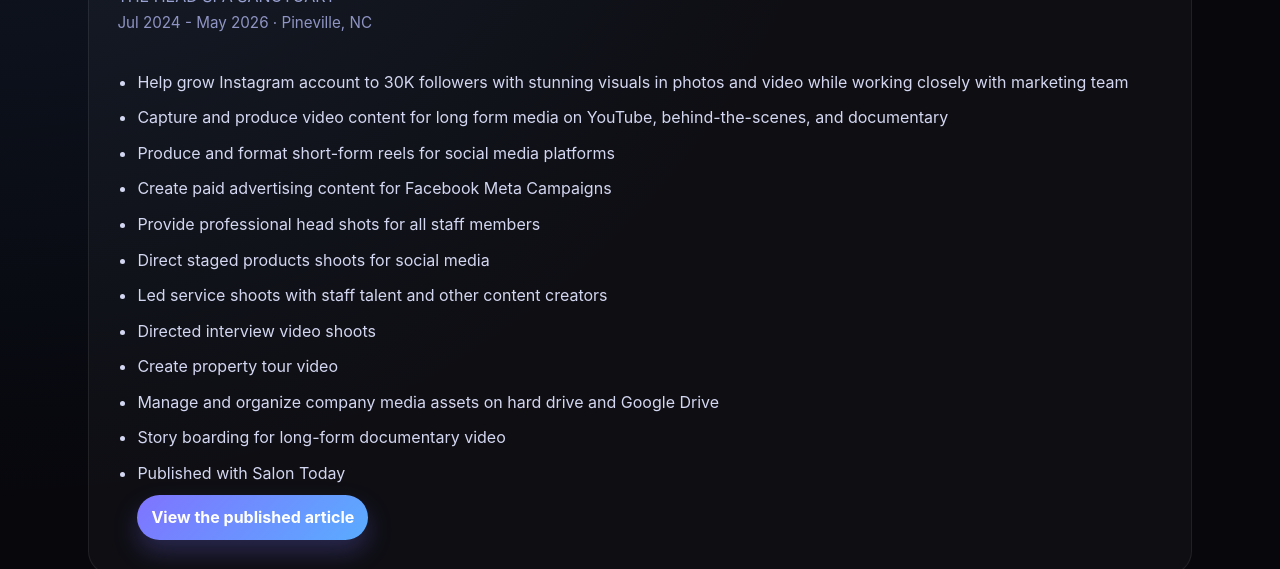
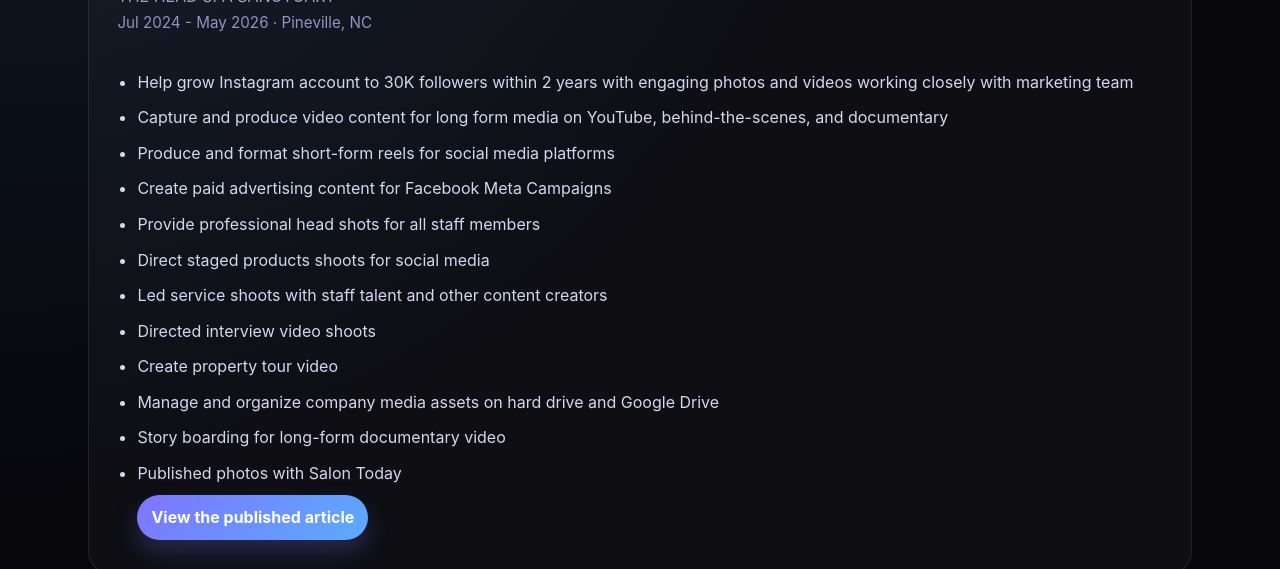
Before and after one commit to pvilaivanh/goonk-vilaivanh-portfolio, a React (Vite) app: page /experience in a window 1280 px wide. Shown: the part 383-952 px from the top of the page. Built offline with nearby package versions, Linux system fonts and the light colour scheme.

Commit message:
updated list

```diff
--- a/src/components/Experience.jsx
+++ b/src/components/Experience.jsx
@@ -17,8 +17,7 @@ function Experience() {
           </div>
           <ul>
             <li>
-              Help grow Instagram account to 30K followers with stunning visuals
-              in photos and video while working closely with marketing team
+              Help grow Instagram account to 30K followers within 2 years with engaging photos and videos working closely with marketing team
             </li>
             <li>
               Capture and produce video content for long form media on YouTube,
@@ -41,7 +40,7 @@ function Experience() {
             </li>
             <li>Story boarding for long-form documentary video</li>
             <li>
-              Published with Salon Today
+              Published photos with Salon Today
               <br />
               <a
                 className="article-link"
```
